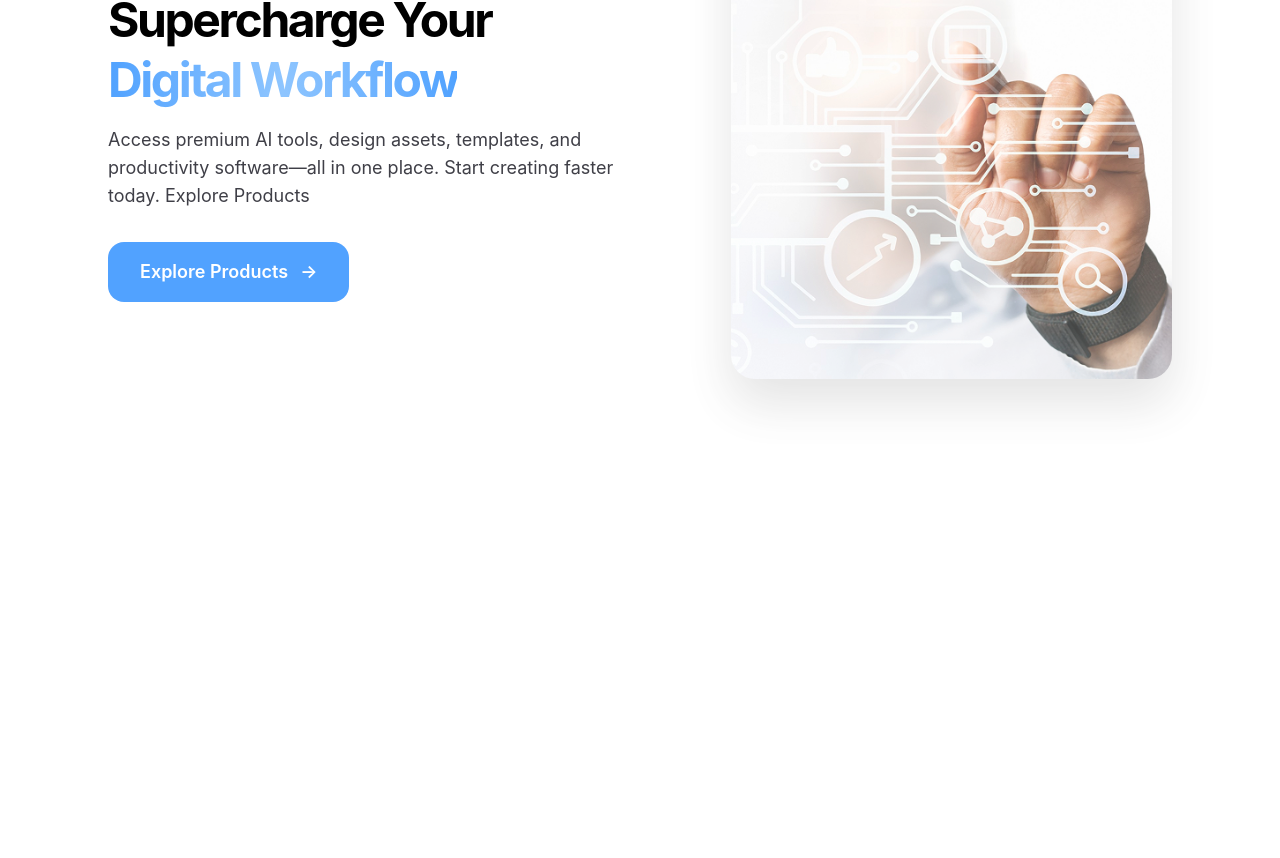
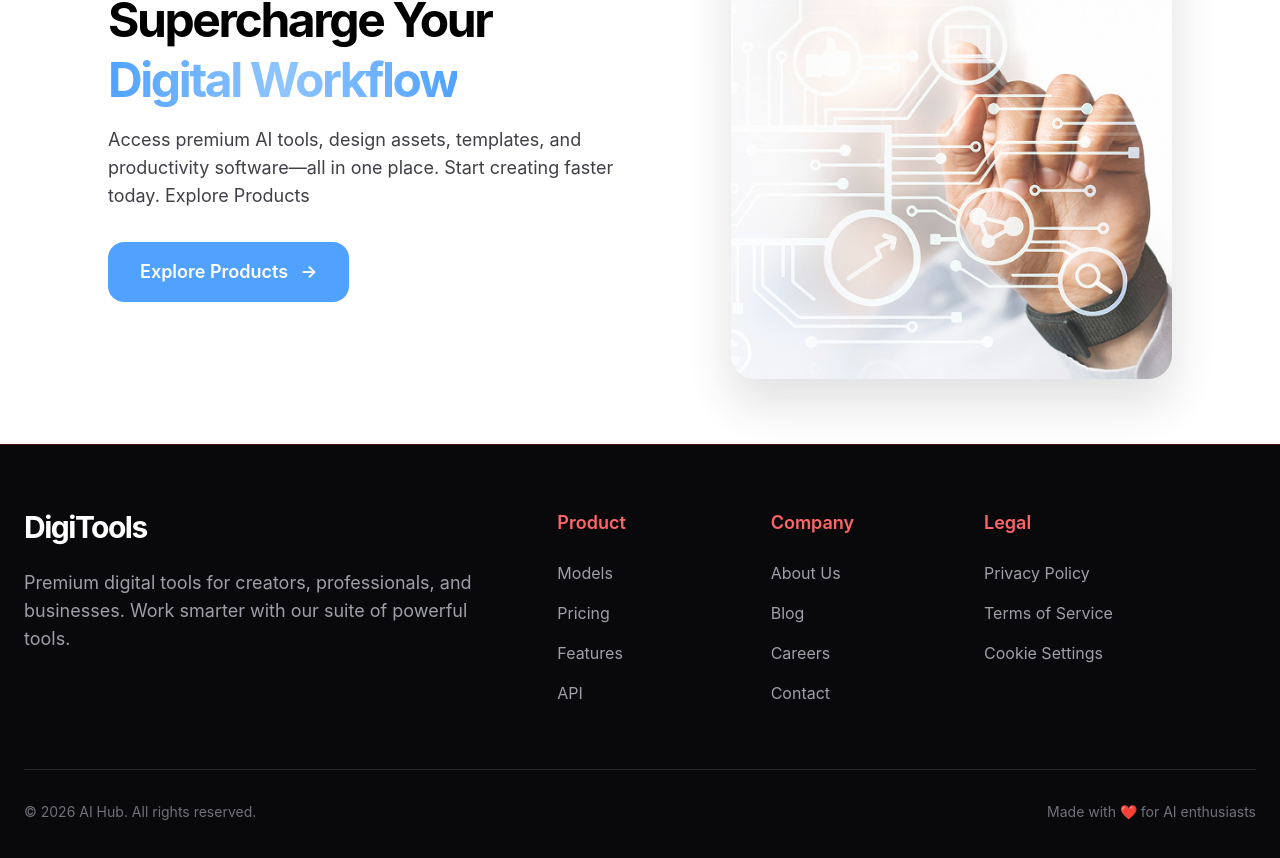
Before and after one commit to Chandrima30/react-assign-6, a React (Vite) app: page / in a window 1280 px wide. Shown: the part 278-1136 px from the top of the page. Before the commit the page ends 800 px from the top, so only its background shows below. Built offline with nearby package versions, Linux system fonts and the light colour scheme.

Commit message:
added footer file

```diff
--- a/src/App.jsx
+++ b/src/App.jsx
@@ -2,6 +2,7 @@
 import './App.css'
 import NavBar from './Components/NavBar'
 import Banner from './Components/Bannar'
+import Footer from './Components/Footer'
 
 function App() {
 
@@ -11,7 +12,7 @@ function App() {
  <NavBar></NavBar>
 
  <Banner></Banner>
-
+        <Footer></Footer>
     </div>
 
 
--- a/src/Components/Footer.jsx
+++ b/src/Components/Footer.jsx
@@ -0,0 +1,118 @@
+const Footer = () => {
+  return (
+    <footer className="bg-zinc-950 border-t border-red-900/50 pt-16 pb-10">
+      <div className="max-w-7xl mx-auto px-6">
+        <div className="grid grid-cols-1 md:grid-cols-12 gap-12">
+          {/* Logo & Description */}
+          <div className="md:col-span-5">
+            <div className="flex items-center gap-3 mb-6">
+
+              <h2 className="text-3xl font-bold tracking-tighter text-white">
+                DigiTools
+              </h2>
+            </div>
+
+            <p className="text-zinc-400 text-lg max-w-md">
+              Premium digital tools for creators, professionals, and businesses. Work smarter with our suite of powerful tools.
+            </p>
+
+            {/* <div className="mt-8 flex gap-6 text-2xl text-zinc-500">
+                            <a href="#" className="hover:text-red-500 transition-colors"><FaTwitter /></a>
+                            <a href="#" className="hover:text-red-500 transition-colors"><FaGithub /></a>
+                            <a href="#" className="hover:text-red-500 transition-colors"><FaLinkedin /></a>
+                            <a href="#" className="hover:text-red-500 transition-colors"><FaDiscord /></a>
+                            <a href="#" className="hover:text-red-500 transition-colors"><FaYoutube /></a>
+                        </div> */}
+          </div>
+
+          {/* Quick Links */}
+          <div className="md:col-span-2">
+            <h3 className="text-red-400 font-semibold mb-6 text-lg">Product</h3>
+            <ul className="space-y-4 text-zinc-400">
+              <li>
+                <a href="#" className="hover:text-white transition">
+                  Models
+                </a>
+              </li>
+              <li>
+                <a href="#" className="hover:text-white transition">
+                  Pricing
+                </a>
+              </li>
+              <li>
+                <a href="#" className="hover:text-white transition">
+                  Features
+                </a>
+              </li>
+              <li>
+                <a href="#" className="hover:text-white transition">
+                  API
+                </a>
+              </li>
+            </ul>
+          </div>
+
+          <div className="md:col-span-2">
+            <h3 className="text-red-400 font-semibold mb-6 text-lg">Company</h3>
+            <ul className="space-y-4 text-zinc-400">
+              <li>
+                <a href="#" className="hover:text-white transition">
+                  About Us
+                </a>
+              </li>
+              <li>
+                <a href="#" className="hover:text-white transition">
+                  Blog
+                </a>
+              </li>
+              <li>
+                <a href="#" className="hover:text-white transition">
+                  Careers
+                </a>
+              </li>
+              <li>
+                <a href="#" className="hover:text-white transition">
+                  Contact
+                </a>
+              </li>
+            </ul>
+          </div>
+
+          <div className="md:col-span-3">
+            <h3 className="text-red-400 font-semibold mb-6 text-lg">Legal</h3>
+            <ul className="space-y-4 text-zinc-400">
+              <li>
+                <a href="#" className="hover:text-white transition">
+                  Privacy Policy
+                </a>
+              </li>
+              <li>
+                <a href="#" className="hover:text-white transition">
+                  Terms of Service
+                </a>
+              </li>
+              <li>
+                <a href="#" className="hover:text-white transition">
+                  Cookie Settings
+                </a>
+              </li>
+            </ul>
+          </div>
+        </div>
+
+        {/* Bottom Bar */}
+        <div className="mt-16 pt-8 border-t border-zinc-800 flex flex-col md:flex-row items-center justify-between gap-4 text-sm text-zinc-500">
+          <div>© {new Date().getFullYear()} AI Hub. All rights reserved.</div>
+
+          <div className="flex gap-6">
+            <a href="#" className="hover:text-red-400 transition">
+              Made with ❤️ for AI enthusiasts
+            </a>
+          </div>
+        </div>
+      </div>
+    </footer>
+  );
+};
+
+export default Footer;
```
